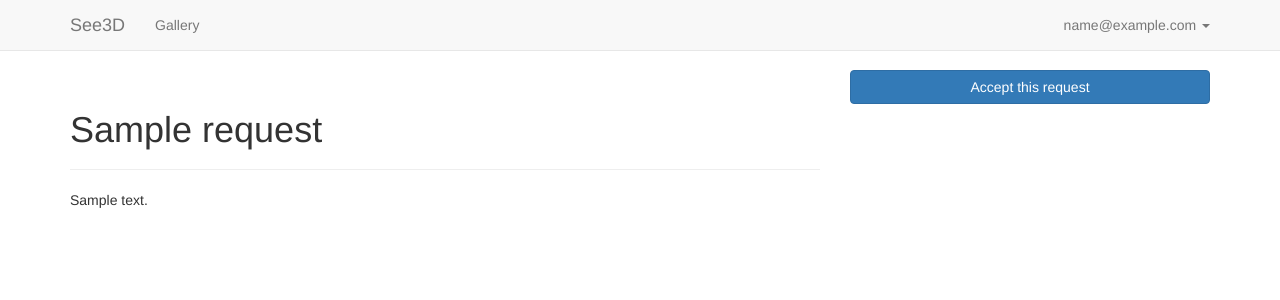
After one commit to beginner-innovators/See3D, a Flask app: page /request/1/ in a window 1280 px wide. The commit adds this page. Shown: the top 300 px of the page. Run offline with Flask 2, Linux system fonts and the light colour scheme; a user stored in the database is signed in; tables that the repository leaves empty hold one stand-in row (values such as "Sample post"); some libraries are stand-ins or nearby versions.

Commit message:
Make steps towards adding 'accept' functionality.

```diff
--- a/See3D/templates/about.html
+++ b/See3D/templates/about.html
@@ -2,8 +2,10 @@
 
 {% block navbar_body %}
 <div class="container">
-  <div class="jumbotron">
-    <h2>About our project</h2><br>
+  <div class="page-header">
+    <h1>About our project</h1>
+  </div>
+  <div>
     <p>See3D connects us all together. Eventually, anyone who is blind or visually impaired will be able to request a model on a website made primarily with accessibility in mind. Teachers of the visually impaired will also be able to request models to facilitate the learning process. From there, the request will show up in the gallery, where a student from a participating school can take on the request. When the model is finished, the student can ship the model out and fulfill the request.</p>
     <p>Eventually, we hope to extend this project to the greater Cincinnati area, involving a wide variety of schools to participate and to help improve the effort.</p>
   </div>
--- a/See3D/templates/base.html
+++ b/See3D/templates/base.html
@@ -8,7 +8,7 @@
     <link rel="icon" href="{{ url_for('static', filename='favicon.ico') }}">
 
     {% if title %}
-    <title>{{ title }} - See3D</title>
+    <title>{{ title|e }} - See3D</title>
     {% else %}
     <title>See3D</title>
     {% endif %}
--- a/See3D/templates/gallery.html
+++ b/See3D/templates/gallery.html
@@ -2,7 +2,7 @@
 
 {% block navbar_body %}
 <div class="container">
-  <div>
+  <div class="jumbotron">
     <h1>Welcome to the Gallery!</h1>
     <p>As a creator, here you can browse and accept requests. Note that no one else is able to work on a request once it is accepted, so be sure to complete it in a timely manner!</p>
   </div>
--- a/See3D/templates/navbar.html
+++ b/See3D/templates/navbar.html
@@ -32,7 +32,7 @@
         <span class="icon-bar"></span>
         <span class="icon-bar"></span>
       </button>
-      <a class="navbar-brand" href={{ url_for('profile') }}>See3D</a>
+      <a class="navbar-brand" href={{ url_for('about') }}>See3D</a>
     </div>
     <div id="navbar" class="navbar-collapse collapse">
       <ul class="nav navbar-nav">
@@ -51,7 +51,6 @@
           <a href="javascript:void(0)" class="dropdown-toggle" data-toggle="dropdown" role="button" aria-haspopup="true" aria-expanded="false">{{ current_user.email|e }} <span class="caret"></span></a>
           <ul class="dropdown-menu">
             <li><a href={{ url_for('profile') }}>Profile</a></li>
-            <li><a href={{ url_for('profile') }}>Settings</a></li>
             <li role="separator" class="divider"></li>
             <li><a href="javascript:void(0)" onclick="signOut();">Sign out</a></li>
           </ul>
--- /dev/null
+++ b/See3D/templates/view_request.html
@@ -0,0 +1,21 @@
+{% extends "navbar.html" %}
+
+{% block navbar_body %}
+<div class="container">
+  <div class="row">
+    <div class="col-md-8">
+      <div class="page-header">
+        <h1 style="word-wrap:break-word;">{{ current_request.title|e }}</h1>
+      </div>
+      <p style="word-wrap:break-word;">{{ current_request.description|e }}</p>
+    </div>
+    <div class="col-md-4">
+      {% if current_user.is_creator %}
+      <a class="btn btn-primary btn-block" href="{{ url_for('accept_request') }}" role="button">Accept this request</a>
+      {% else %}
+      <a class="btn btn-default btn-block" href="{{ url_for('delete_request') }}" role="button"><span class="glyphicon glyphicon-trash" aria-hidden="true"></span> Delete this request</a>
+      {% endif %}
+    </div>
+  </div>
+</div>
+{% endblock %}
--- a/See3D/views.py
+++ b/See3D/views.py
@@ -1,4 +1,4 @@
-from flask import flash, redirect, render_template, request, url_for
+from flask import flash, redirect, render_template, request, session, url_for
 from flask_login import current_user, login_required, login_user, logout_user
 from oauth2client import client, crypt
 
@@ -53,6 +53,13 @@ def oauth2callback():
         return redirect(url_for('index'))
 
 
+@app.route('/about/')
+@login_required
+def about():
+    """Render a simple about page."""
+    return render_template('about.html', title="Our Project")
+
+
 @app.route('/gallery/')
 @login_required
 def gallery():
@@ -81,7 +88,7 @@ def submit():
 
         return redirect(url_for('gallery'))
 
-    return render_template('submit.html', title="Submit Request", form=form)
+    return render_template('submit.html', title="Create Request", form=form)
 
 
 @app.route('/profile/')
@@ -100,14 +107,41 @@ def logout():
     return redirect('index')
 
 
-@app.route('/delete_request/<request_id>/')
+@app.route('/request/<request_id>/')
 @login_required
-def delete_request(request_id):
+def view_request(request_id):
+    """Render the specified request if it belongs to the logged-in user."""
+    current_request = Request.query.get(int(request_id))
+
+    # Store the current request as a cookie in the session so that it can be accepted or deleted in a different page.
+    session['current_request_id'] = request_id
+
+    if current_user.is_creator or current_request.user_id == current_user.id:
+        return render_template('view_request.html', title=current_request.title, current_request=current_request)
+    else:
+        return redirect(url_for('profile'))
+
+
+@app.route('/accept_request/')
+@login_required
+def accept_request():
+    current_request = Request.query.get(int(session['current_request_id']))
+
+    if current_user.is_creator and len(list(current_user.requests)) < 3:
+        current_user.requests.append(current_request)
+        db.session.commit()
+
+    return redirect('profile')
+
+
+@app.route('/delete_request/')
+@login_required
+def delete_request():
     """Delete the specified request if it belongs to the currently logged in user."""
-    request = Request.query.get(int(request_id))
+    current_request = Request.query.get(int(session['current_request_id']))
 
-    if request.user_id == current_user.id:
-        db.session.delete(request)
+    if current_request.user_id == current_user.id:
+        db.session.delete(current_request)
         db.session.commit()
 
     return redirect(url_for('profile'))
```
Also changed, not shown: See3D/templates/profile.html (+6 -4 lines).
